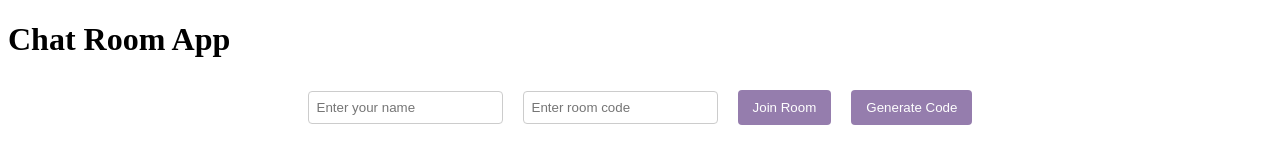
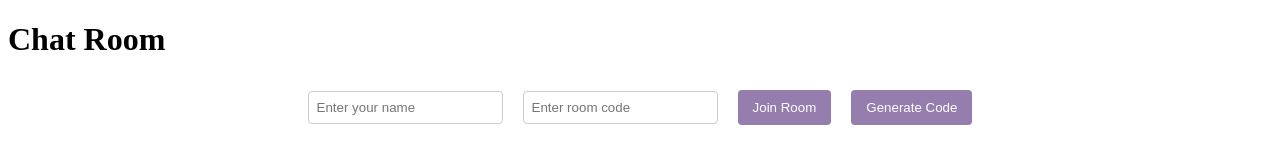
Before and after one commit to tyleroneil72/chat-room, a React (Vite) app in the folder client/: page / in a window 1280 px wide. Shown: the top 153 px of the page. Built offline with nearby package versions, Linux system fonts and the light colour scheme; no server answers.

Commit message:
Edit heading

```diff
--- a/client/src/App.tsx
+++ b/client/src/App.tsx
@@ -62,7 +62,7 @@ const App: React.FC = () => {
 
   return (
     <div>
-      <h1>Chat Room App</h1>
+      <h1>Chat Room</h1>
       <JoinSection
         onJoin={(user, room) => {
           setUserName(user);
```
